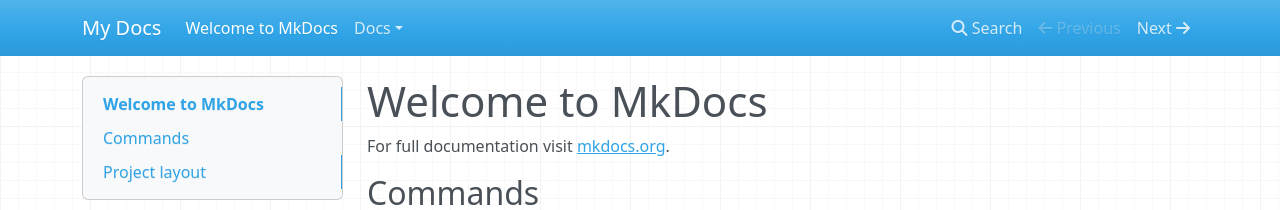
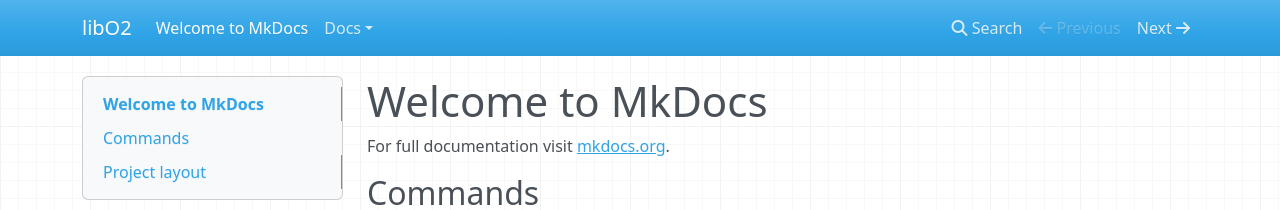
Before and after one commit to greyshell/libO2, an MkDocs documentation site: the page built from docs/index.md, in a window 1280 px wide. Shown: the top 210 px of the page. Built offline with MkDocs 1.6.1, drawn with Linux system fonts in a browser that asks for light colours; nearby versions of some CDN libraries.

```diff
--- a/mkdocs.yml
+++ b/mkdocs.yml
@@ -1 +1 @@
-site_name: My Docs
+site_name: libO2
```
Also changed, not shown: README.md (+1 -0 lines), docs/requirements.txt (added, +9 -0 lines).
